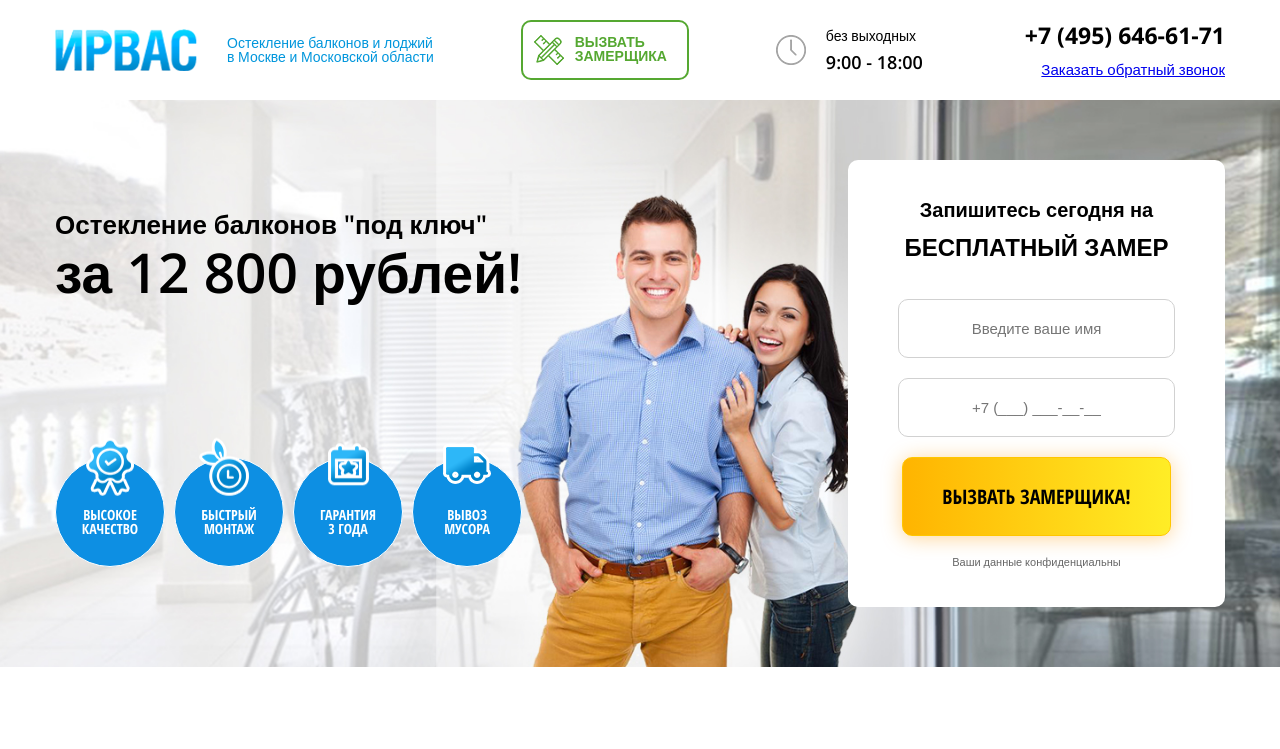
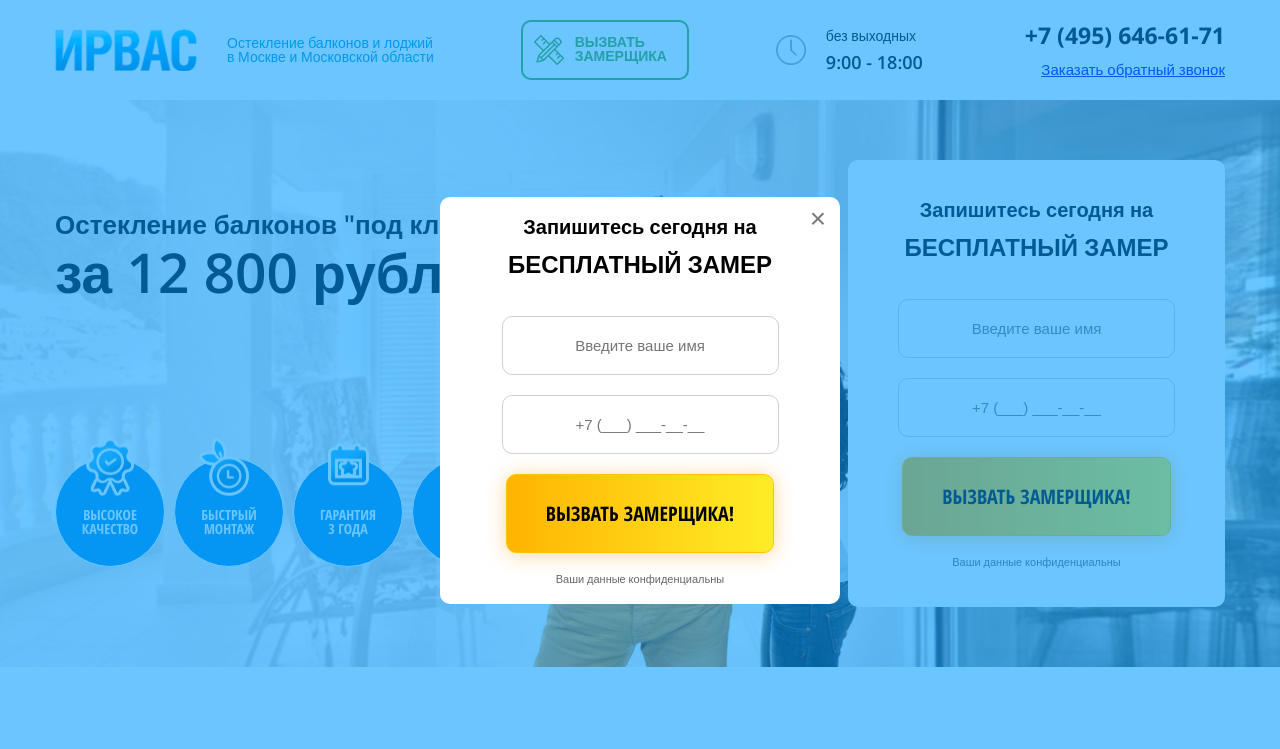
Before and after one commit to EvgenySverchkov/Irvas_okna, a plain HTML site: page index.html in a window 1280 px wide. Both pictures are taken after a click on the link "ВЫЗВАТЬ ЗАМЕРЩИКА". Shown: the top 749 px of the page. Drawn offline with nearby package versions, Linux system fonts and the light colour scheme.

Commit message:
little bit changes

```diff
--- a/css/style.css
+++ b/css/style.css
@@ -89,7 +89,7 @@ body{
 	font-size: 15px;
 	font-weight: 400;
 }
-#order-call, #calc-cost{
+#order-call, #calc-cost, #order-measure{
 	background: white;
 	padding: 20px 30px;
 	text-align: left;
--- a/index.html
+++ b/index.html
@@ -20,7 +20,7 @@
 						в Москве и Московской области
 					</div>
 				</div>
-				<a href="#" class="header-inner__btn">
+				<a href="#order-measure" class="header-inner__btn">
 					<img src="img/ruler-pencil-icon.png" alt="">
 					вызвать<br>
 					замерщика
@@ -67,6 +67,20 @@
 			<div class="order-form__confid">Ваши данные конфиденциальны</div>
 		</form>
 	</div>
+
+	<div class="top-inner__form-colum order-form mfp-hide zoom-anim-dialog" id="order-measure">
+		<div class="order-form__colum-title">
+			Запишитесь сегодня на<br>
+			<span>бесплатный замер</span>
+		</div>
+		<form action="" id="order">
+			<input type="text" placeholder="Введите ваше имя">
+			<input type="tel" placeholder="+7 (___) ___-__-__">
+			<button for="order" class="order-btn">Вызвать замерщика!</button>
+			<div class="order-form__confid">Ваши данные конфиденциальны</div>
+		</form>
+	</div>
+
 	<section class="top" style="background-image: url(img/bg-top.jpg)">
 		<div class="container">
 			<div class="top-inner">
--- a/js/main.js
+++ b/js/main.js
@@ -33,7 +33,7 @@ $(function(){
 			}
 		}
 	});
-	$('a[href="#order-call"]').magnificPopup({
+	$('a[href="#order-call"], a[href="#order-measure"]').magnificPopup({
 		type: 'inline',
 		removalDelay: 200,
 		mainClass: 'my-mfp-slide-bottom'
```
